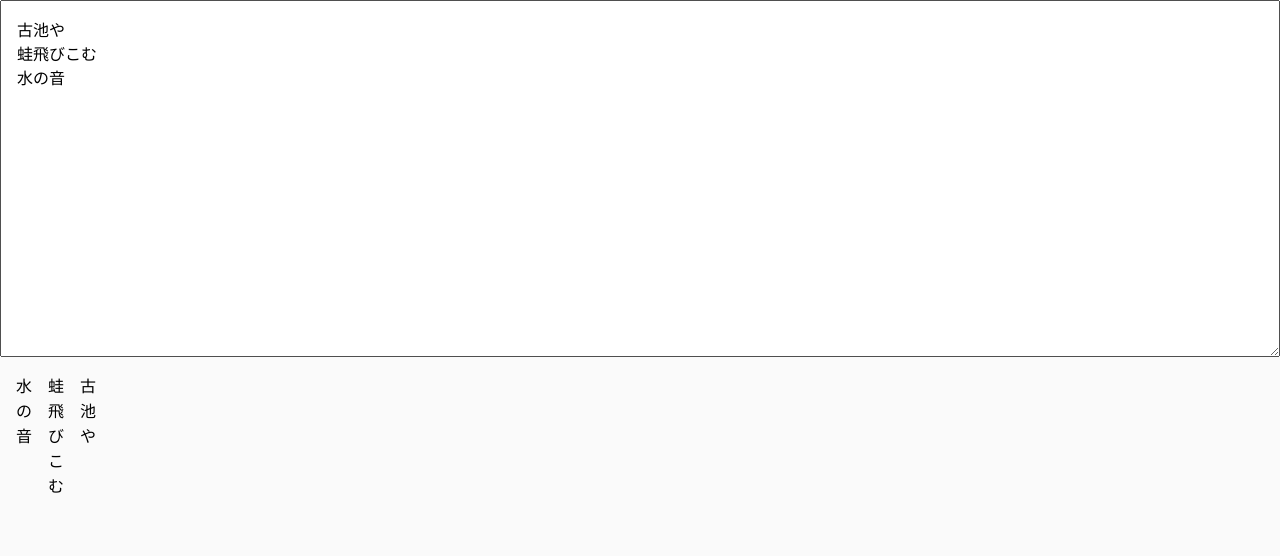
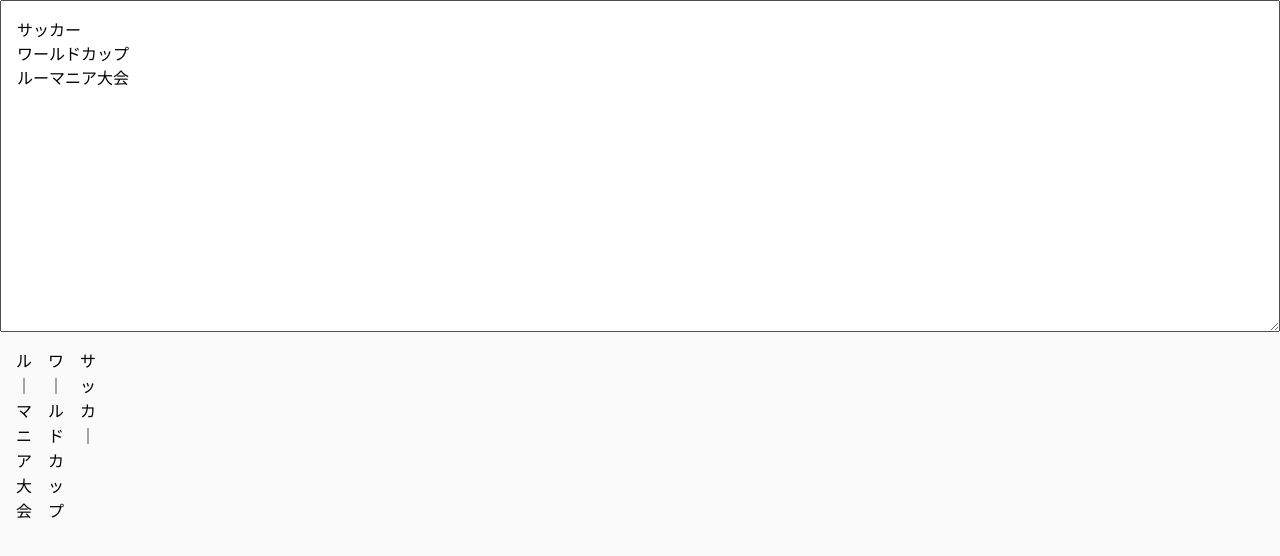
Before and after one commit to guchimon99/tategaki-ranger, a Vue app: page / in a window 1280 px wide. Shown: the top 556 px of the page. Built offline with nearby package versions, Linux system fonts and the light colour scheme.

Commit message:
store パターン

```diff
--- a/src/App.vue
+++ b/src/App.vue
@@ -1,16 +1,36 @@
 <template>
   <div id="app" class="app">
-    <Generator />
+    <Generator
+      v-on:update-text="updateTextHandler"
+      v-bind:default-text="text"
+      v-bind:preview="preview" />
   </div>
 </template>
 
 <script>
+import verticalizer from './libraries/verticalizer'
+import store from './store'
 import Generator from './components/Generator.vue'
 
 export default {
   name: 'app',
+  data: function(){
+    return {
+      text: store.state.text
+    }
+  },
+  computed: {
+    preview: function(){
+      return verticalizer(this.text)
+    }
+  },
   components: {
     Generator
+  },
+  methods: {
+    updateTextHandler: function(text){
+      store.setText(text)
+    }
   }
 }
 </script>
--- a/src/components/Generator.vue
+++ b/src/components/Generator.vue
@@ -7,25 +7,20 @@
 
 <script>
 
-import verticalizer from '../libraries/verticalizer'
-
-const DEFAULT_TEXT = `古池や
-蛙飛びこむ
-水の音`
-
 export default {
   name: 'Generator',
   data: function () {
     return {
-      text: DEFAULT_TEXT
+      text: ""
     }
   },
-  methods: {
-
+  created: function(){
+    this.text = this.defaultText
   },
-  computed: {
-    preview: function () {
-      return verticalizer(this.text)
+  props: ['default-text', 'preview'],
+  watch: {
+    text: function() {
+      this.$emit('update-text', this.text)
     }
   }
 }
--- a/src/libraries/verticalizer.js
+++ b/src/libraries/verticalizer.js
@@ -1,3 +1,10 @@
+const vc = (c) => {
+  switch (c) {
+    case "ー": return "｜"
+    default : return c
+  }
+}
+
 export default function verticalizer (text) {
 
   const lines = text.split("\n")
@@ -6,8 +13,14 @@ export default function verticalizer (text) {
   const maxLength = Math.max.apply(null, lines.map(line => line.length))
 
   const rLines = lines.reverse()
-  const vLines = new Array(maxLength).fill("").map((_, c) => {
-    return rLines.map((line, l) => `${line[c] || "　"}${l < lineLength-1 ? "　" : ""}`).join("")
+  const vLines = new Array(maxLength).fill("").map((_, ci) => {
+    return rLines.map((line, li) => {
+      var c = vc(line[ci] || "　")
+      if (li < lineLength - 1) {
+        c += "　"
+      }
+      return c
+    }).join("")
   })
 
   return vLines.join("\n")
--- /dev/null
+++ b/src/store/index.js
@@ -0,0 +1,15 @@
+const DEFAULT_TEXT = `サッカー
+ワールドカップ
+ルーマニア大会`
+
+const store = {
+  debug: true,
+  state: {
+    text: DEFAULT_TEXT,
+  },
+  setText: function(text) {
+    this.state.text = text
+  }
+}
+
+export default store
```
